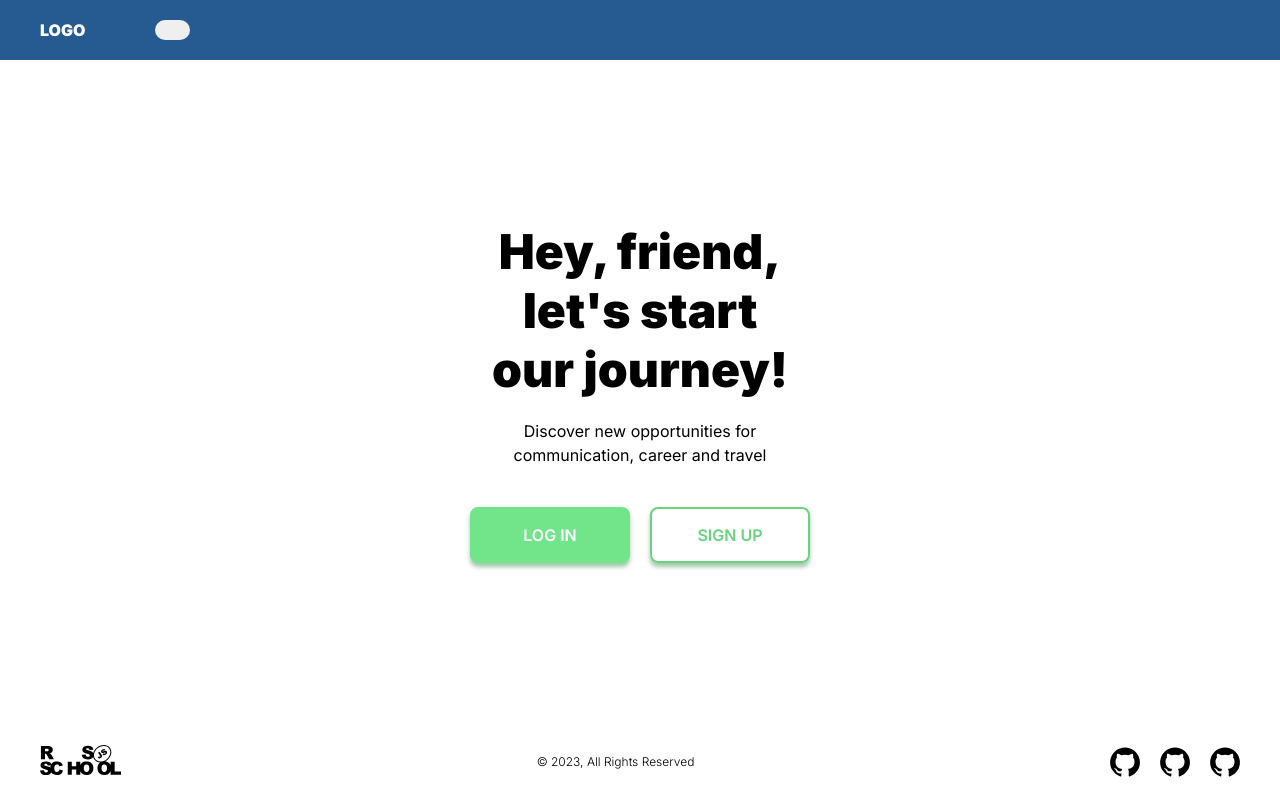
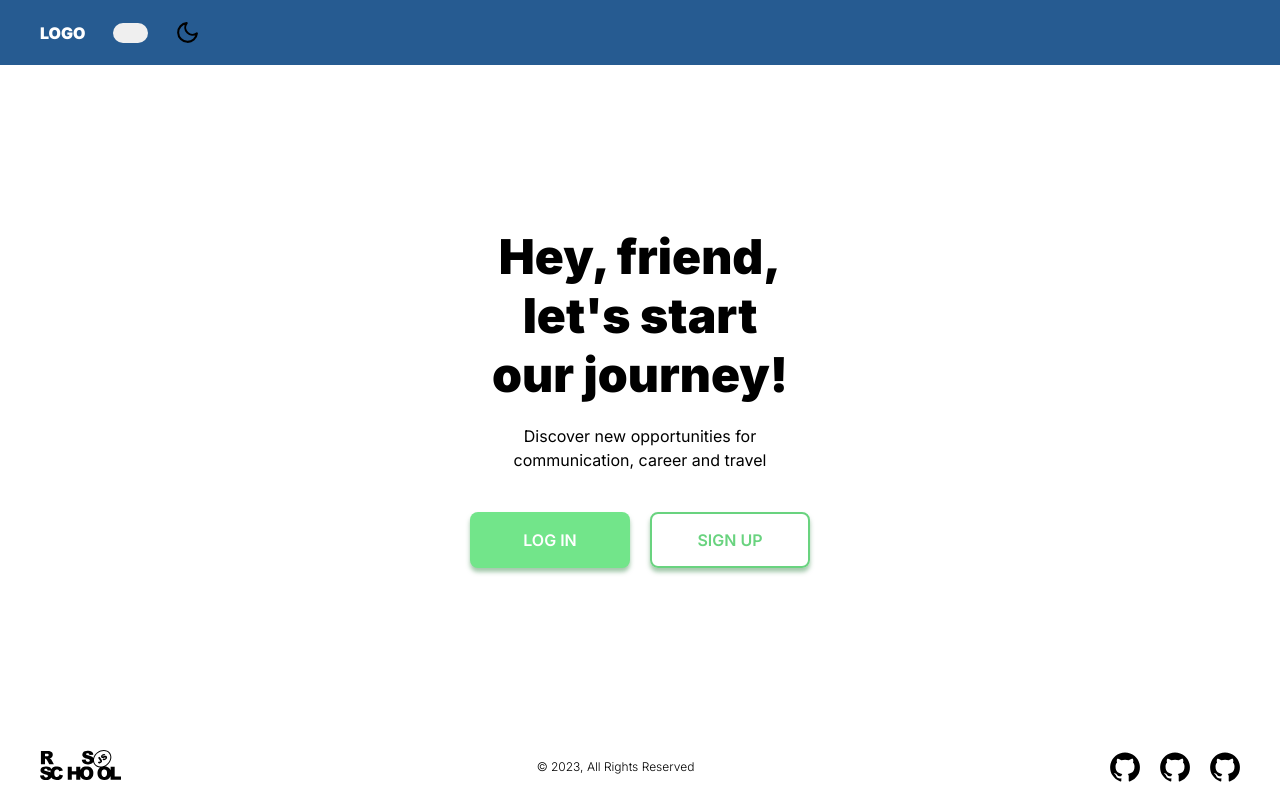
Before and after one commit to gsidnick/rsclone, a React (Create React App) app: page / in a window 1280 px wide. Built offline with nearby package versions, Linux system fonts and the light colour scheme.

Commit message:
feat: add changing img by click

```diff
--- a/src/components/Header/Header.css
+++ b/src/components/Header/Header.css
@@ -17,15 +17,31 @@
 }
 
 .header__options {
-  width: 150px;
+  width: 160px;
   display: flex;
   justify-content: space-between;
+  align-items: center;
 }
 
-.header__button {
+.header__button-lang {
   width: 35px;
   height: 20px;
   border-radius: 20px;
   border: none;
   cursor: pointer;
+  transition: all 0.2s;
 }
+
+.header__button-lang:hover {
+  transform: scale(1.15);
+}
+
+.header__button-theme {
+  width: 25px;
+  cursor: pointer;
+  transition: all 0.2s;
+}
+
+.header__button-theme:hover {
+  transform: scale(1.15);
+}
--- a/src/components/Header/Header.tsx
+++ b/src/components/Header/Header.tsx
@@ -4,19 +4,28 @@ import { Link } from 'react-router-dom';
 import { useTranslation } from 'react-i18next';
 import Nav from '../Nav/Nav';
 import './Header.css';
+import MoonSvg from '../../images/moon.svg';
+import SunSvg from '../../images/sun.svg';
 
 function Header() {
   const { t, i18n } = useTranslation();
+  const [image, setImage] = useState(MoonSvg);
   const [language, setLanguage] = useState(localStorage.getItem('i18nextLng'));
   const navRef = useRef<HTMLElement>(null);
 
-  const deleteCurrentLink = () => {
+  function changeImage () {
+    if (image === MoonSvg) {
+      setImage(SunSvg)
+    } else setImage(MoonSvg);
+  };
+
+  function deleteCurrentLink () {
     const elements = document.querySelectorAll('.nav__current');
     elements.forEach((element) => {
       element.classList.remove('nav__current');
     });
     (document.getElementById('Home') as HTMLElement).classList.add('nav__current');
-  }
+  };
 
   function changeLanguage (language1: string) {
     i18n.changeLanguage(language1);
@@ -30,7 +39,7 @@ function Header() {
       changeLanguage("ru");
       setLanguage('ru');
     }
-  }
+  };
 
   return (
     <div className="header">
@@ -39,8 +48,10 @@ function Header() {
         <Link className="header__logo" to="/" onClick={deleteCurrentLink}>
           LOGO
         </Link>
-        <button onClick={changeButton} className="header__button">{language?.toUpperCase()}
-          </button>
+        <button onClick={changeButton} className="header__button-lang">
+          {language?.toUpperCase()}
+        </button>
+        <img src={image} onClick={changeImage} className="header__button-theme" alt="" />
         </div>
         <Nav />
       </div>
```
Also changed, not shown: src/images/moon.svg.
